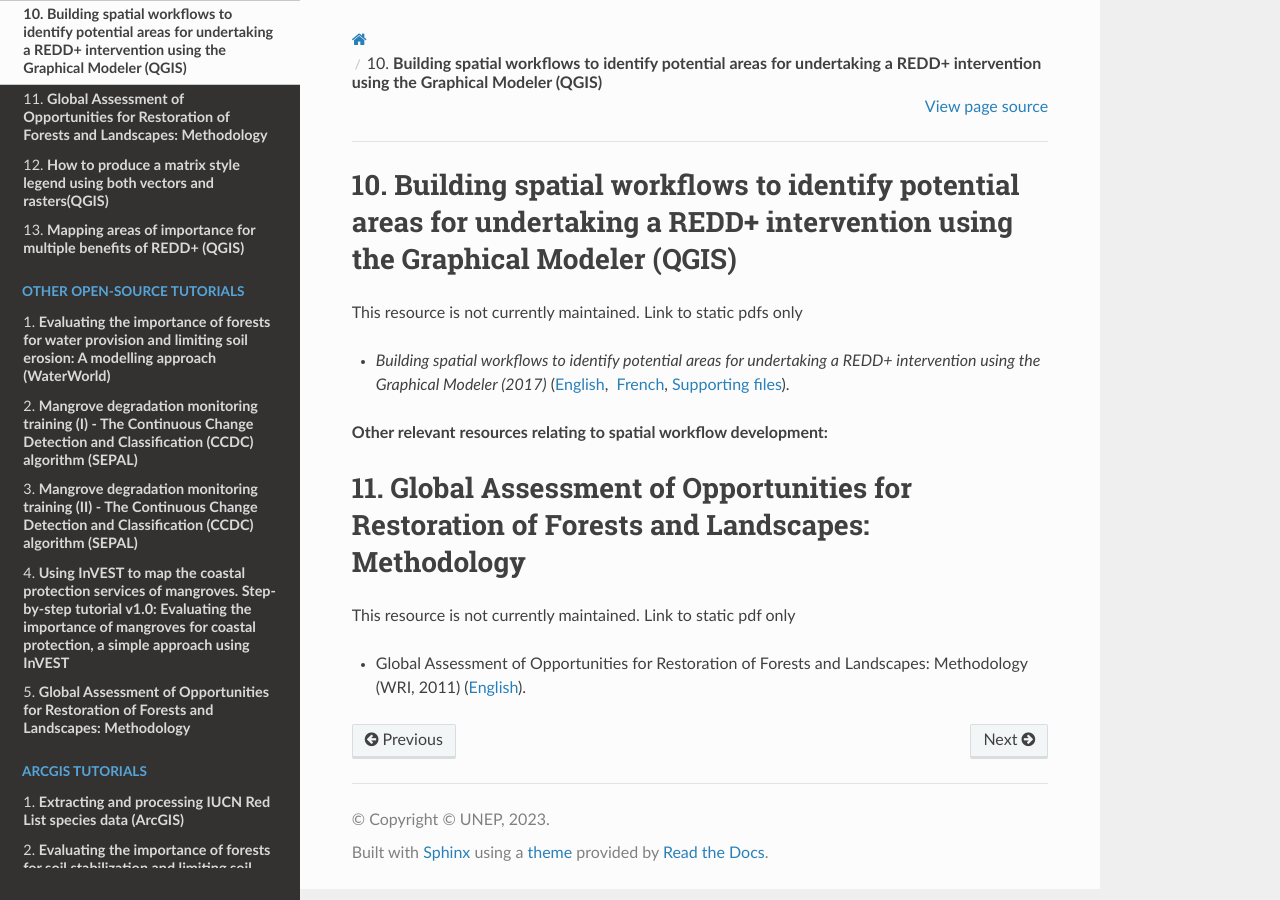
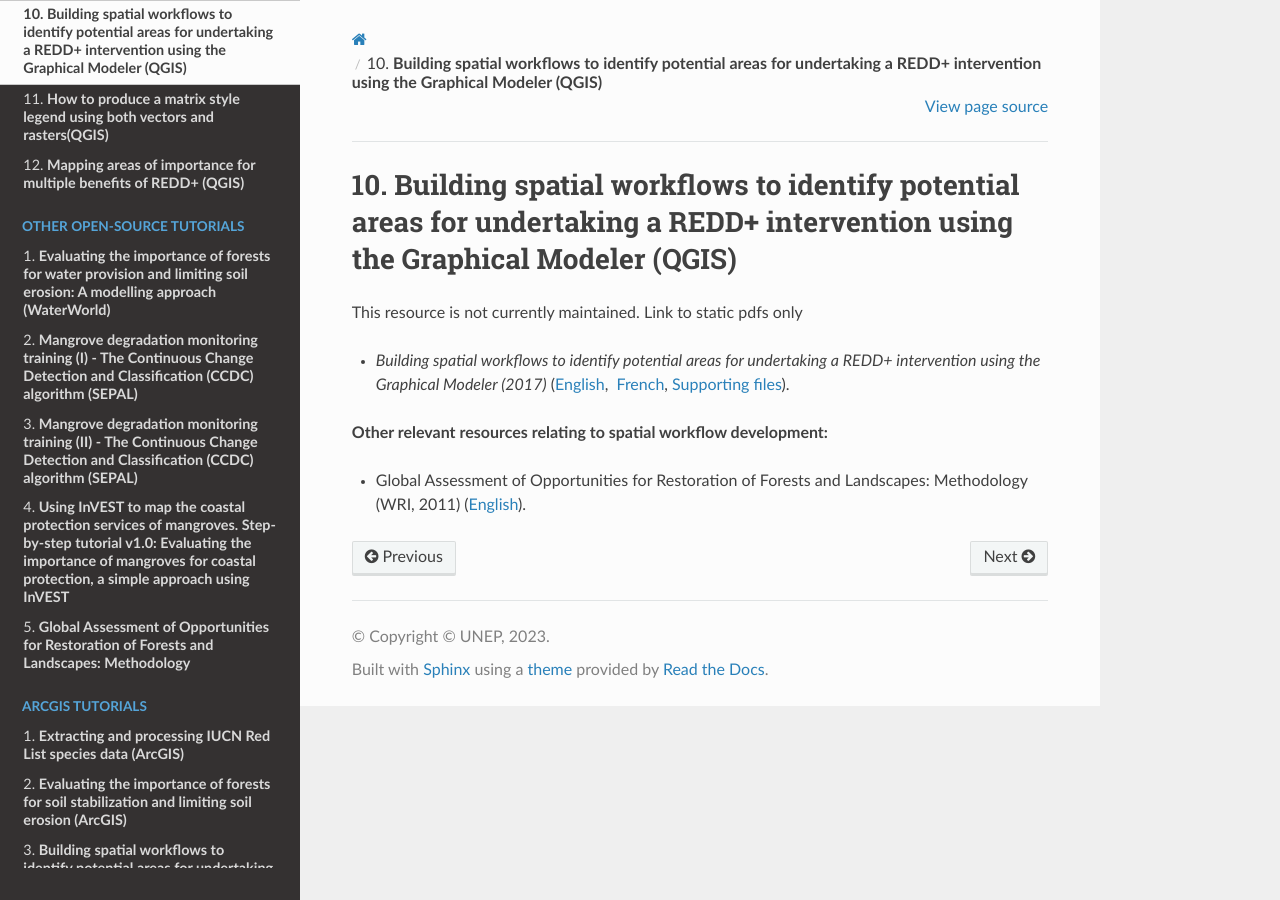
Before and after one commit to corinnar/GIS_tutorials, a Sphinx documentation site: the page built from docs/source/BuildingSpatialWorkflows_QGIS.rst, in a window 1280 px wide. Built offline with Sphinx 7.4.7 and the Read the Docs theme 3.1.0, drawn with Linux system fonts in a browser that asks for light colours; pages that are not in the unit, such as notebooks, are missing from menus; some of the changed text lies outside the part shown.

Commit message:
Update BuildingSpatialWorkflows_QGIS.rst

```diff
--- a/docs/source/BuildingSpatialWorkflows_QGIS.rst
+++ b/docs/source/BuildingSpatialWorkflows_QGIS.rst
@@ -8,10 +8,6 @@ This resource is not currently maintained. Link to static pdfs only
 
 **Other relevant resources relating to spatial workflow development:**
 
-===========================================================================================
-**Global Assessment of Opportunities for Restoration of Forests and Landscapes: Methodology**
-===========================================================================================
 
-This resource is not currently maintained. Link to static pdf only
 
 - Global Assessment of Opportunities for Restoration of Forests and Landscapes: Methodology (WRI, 2011)   (`English <https://github.com/corinnar/GIS_tutorials/blob/main/docs/source/media/materials/pdfs/WRI%20Restoration%20method%20(2011)%20.pdf>`__).
```
